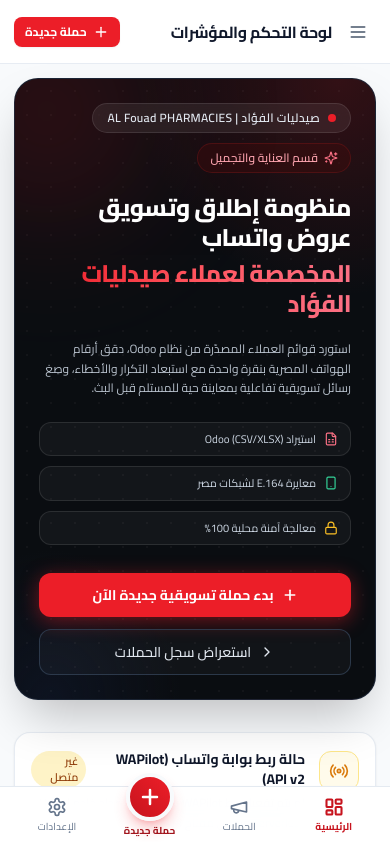
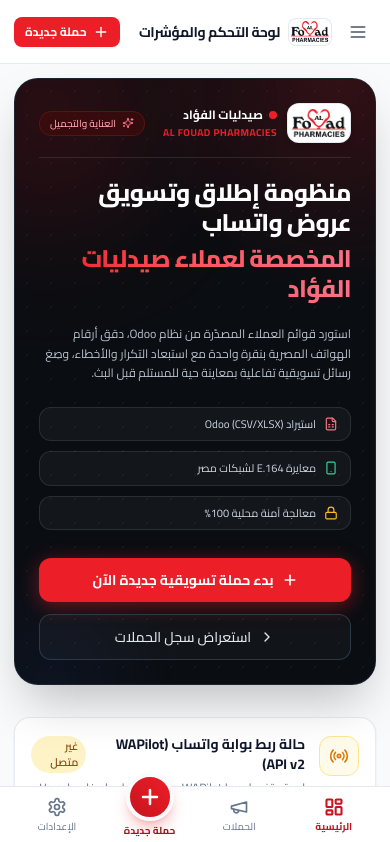
Before and after one commit to Mohamed-shamel1/campaign-project, a React (Vite) app: page / in a window 390 px wide. Shown: the top 842 px of the page. Built offline with nearby package versions, Linux system fonts and the light colour scheme.

Commit message:
fix(mobile): display crisp Al Fouad logo in mobile hero banner and header

```diff
--- a/src/components/layout/Header.tsx
+++ b/src/components/layout/Header.tsx
@@ -90,12 +90,12 @@ export const Header: React.FC<HeaderProps> = ({
         </button>
 
         {/* Logo and Title */}
-        <div className="flex items-center gap-2.5 min-w-0">
-          <div className="h-8 w-12 rounded-lg bg-white border border-slate-200/80 p-0.5 hidden sm:flex items-center justify-center shrink-0 shadow-2xs">
+        <div className="flex items-center gap-2 sm:gap-2.5 min-w-0">
+          <div className="h-7 w-11 sm:h-8 sm:w-12 rounded-lg bg-white border border-slate-200/90 p-0.5 flex items-center justify-center shrink-0 shadow-2xs">
             <img src="/logo.png" alt="صيدليات الفؤاد" className="h-full w-full object-contain" />
           </div>
           <div className="min-w-0">
-            <h2 className="text-base sm:text-lg font-bold text-slate-900 tracking-tight truncate">
+            <h2 className="text-sm sm:text-lg font-bold text-slate-900 tracking-tight truncate">
               {title}
             </h2>
             <p className="text-[11px] sm:text-xs text-slate-500 hidden sm:block truncate mt-0.5">
--- a/src/pages/DashboardPage.tsx
+++ b/src/pages/DashboardPage.tsx
@@ -76,8 +76,40 @@ export const DashboardPage: React.FC = () => {
           {/* Right Column: Hero Content & Actions */}
           <div className="max-w-2xl space-y-5">
 
-            {/* Top Badges Row */}
-            <div className="flex flex-wrap items-center gap-2.5">
+            {/* Mobile Brand Identity Showcase (Visible exclusively on mobile < lg) */}
+            <div className="flex items-center justify-between gap-3 pb-3.5 border-b border-white/10 lg:hidden">
+              <div className="flex items-center gap-2.5 min-w-0">
+                {/* Crisp Official Logo Container on Mobile */}
+                <div className="h-10 w-16 bg-white rounded-xl p-1 shadow-md border border-slate-200/90 flex items-center justify-center shrink-0">
+                  <img
+                    src="/logo.png"
+                    alt="شعار صيدليات الفؤاد الرسمي"
+                    className="h-full w-full object-contain"
+                  />
+                </div>
+                <div className="min-w-0">
+                  <div className="flex items-center gap-1.5">
+                    <span className="relative flex h-2 w-2 shrink-0">
+                      <span className="animate-ping absolute inline-flex h-full w-full rounded-full bg-[#ec1e28] opacity-75"></span>
+                      <span className="relative inline-flex rounded-full h-2 w-2 bg-[#ec1e28]"></span>
+                    </span>
+                    <span className="text-xs font-bold text-white truncate">صيدليات الفؤاد</span>
+                  </div>
+                  <span className="text-[10px] font-bold text-[#ec1e28] uppercase tracking-wider block mt-0.5 truncate">
+                    AL FOUAD PHARMACIES
+                  </span>
+                </div>
+              </div>
+
+              {/* Cosmetics Division Tag */}
+              <div className="inline-flex items-center gap-1.5 px-2.5 py-1 rounded-full bg-red-950/60 border border-red-800/40 text-[10px] text-rose-300 font-medium shrink-0">
+                <Sparkles className="w-3 h-3 text-rose-400" />
+                <span>العناية والتجميل</span>
+              </div>
+            </div>
+
+            {/* Desktop Brand Badges Row (Visible on lg+) */}
+            <div className="hidden lg:flex flex-wrap items-center gap-2.5">
               {/* Official Brand Badge */}
               <div className="inline-flex items-center gap-2 px-3.5 py-1.5 rounded-full bg-white/[0.07] backdrop-blur-md border border-white/10 text-xs text-slate-200">
                 <span className="relative flex h-2 w-2">
```
